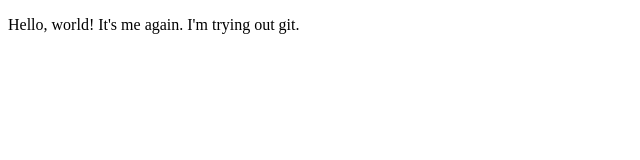
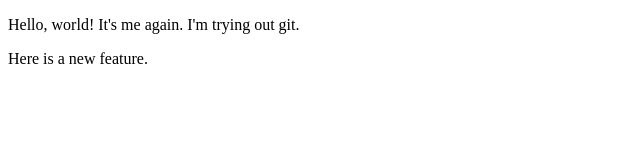
Before and after one commit to prittstift/prittstift.github.io, a plain HTML site: page index.html in a window 1280 px wide. Shown: the whole page, without its empty margins (0-640 px from the left). Drawn offline with Linux system fonts and the light colour scheme.

Commit message:
Add new line

```diff
--- a/index.html
+++ b/index.html
@@ -5,5 +5,6 @@
         </head>
         <body>
                 <p>Hello, world! It's me again. I'm trying out git.</p>
+                <p>Here is a new feature.</p>
         </body>
 </html>
```
